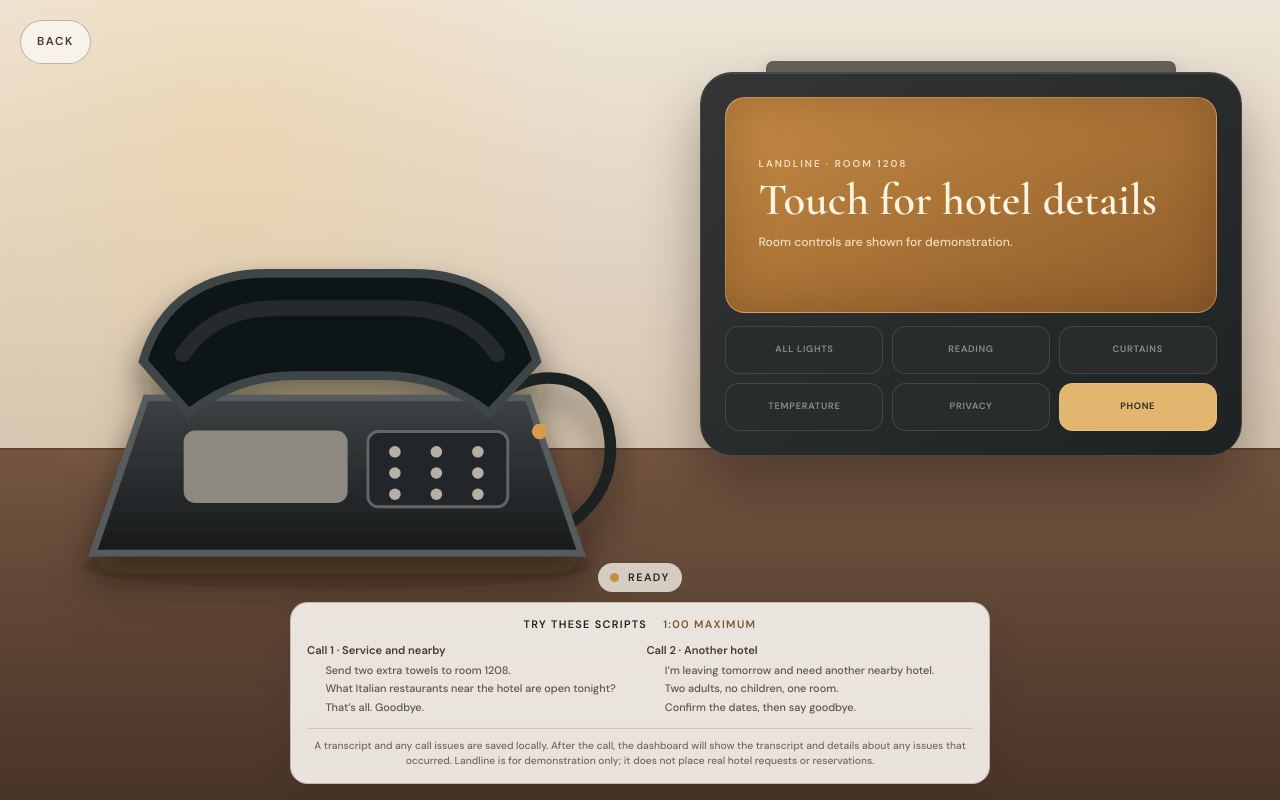
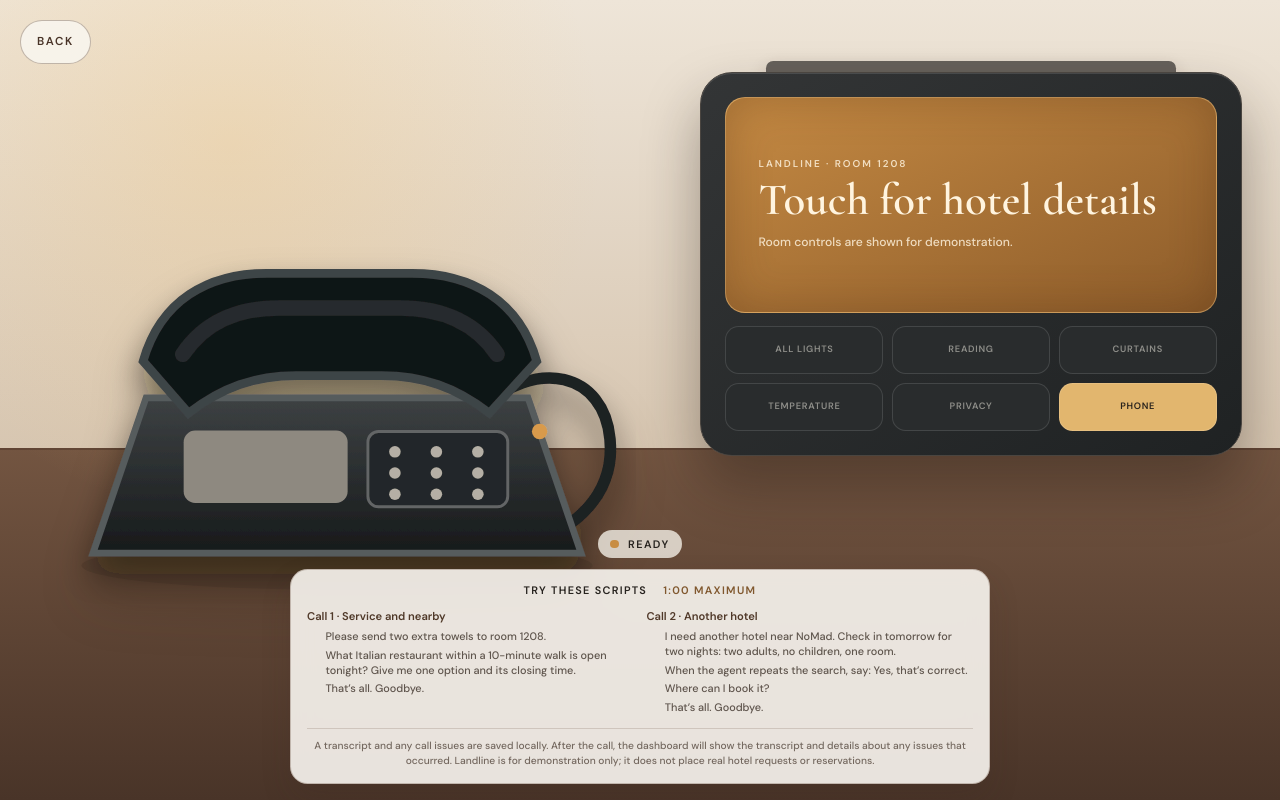
Before and after one commit to antunishdPursuit/Landline, a Next.js app: page / in a window 1280 px wide. Both pictures are taken after a click on the button "Approach the bedside phone and control panel". Built offline with nearby package versions, Linux system fonts and the light colour scheme.

Commit message:
feat: clarify public demo scripts

```diff
--- a/components/BedsideCloseup.tsx
+++ b/components/BedsideCloseup.tsx
@@ -46,17 +46,18 @@ const DEMO_SCRIPTS = [
   {
     title: "Call 1 · Service and nearby",
     prompts: [
-      "Send two extra towels to room 1208.",
-      "What Italian restaurants near the hotel are open tonight?",
+      "Please send two extra towels to room 1208.",
+      "What Italian restaurant within a 10-minute walk is open tonight? Give me one option and its closing time.",
       "That’s all. Goodbye.",
     ],
   },
   {
     title: "Call 2 · Another hotel",
     prompts: [
-      "I’m leaving tomorrow and need another nearby hotel.",
-      "Two adults, no children, one room.",
-      "Confirm the dates, then say goodbye.",
+      "I need another hotel near NoMad. Check in tomorrow for two nights: two adults, no children, one room.",
+      "When the agent repeats the search, say: Yes, that’s correct.",
+      "Where can I book it?",
+      "That’s all. Goodbye.",
     ],
   },
 ];
```
Also changed, not shown: 1 other file (tests, documents, lock files or other folders).
